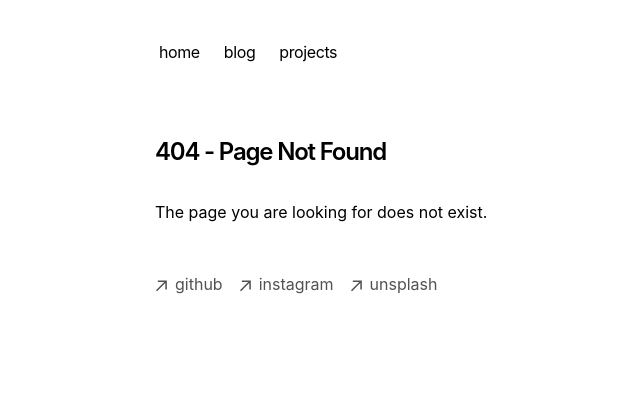
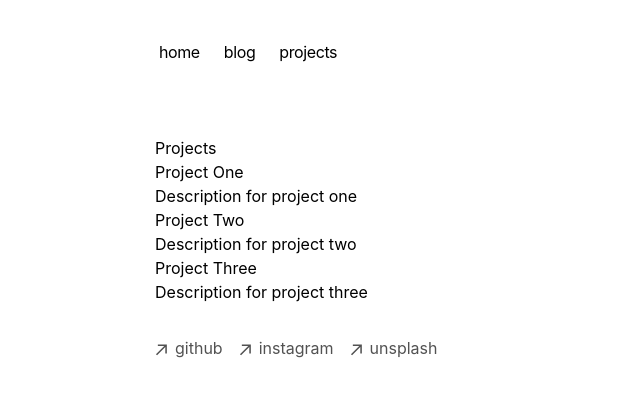
Before and after one commit to lucakursawe/lucakursawe, a Next.js app: page /projects in a window 1280 px wide. Before the commit this address had no page. Shown: the top 396 px of the page, without its empty margins (197-837 px from the left). Built offline with nearby package versions, Linux system fonts and the light colour scheme.

Commit message:
project page added

```diff
--- a/app/page.tsx
+++ b/app/page.tsx
@@ -4,7 +4,7 @@ export default function Page() {
   return (
     <section>
       <h1 className="mb-8 text-2xl font-semibold tracking-tighter">
-        lucakursawe
+        Luca Kursawe
       </h1>
       <p className="mb-4">
         {`Currently studying computer science at Rheinische Hochschule Köln in Cologne, Germany.`}
--- /dev/null
+++ b/app/projects/page.tsx
@@ -0,0 +1,25 @@
+import React from 'react';
+
+const projects = [
+    { id: 1, name: 'Project One', description: 'Description for project one' },
+    { id: 2, name: 'Project Two', description: 'Description for project two' },
+    { id: 3, name: 'Project Three', description: 'Description for project three' },
+];
+
+const ProjectsPage: React.FC = () => {
+    return (
+        <div>
+            <h1>Projects</h1>
+            <ul>
+                {projects.map((project) => (
+                    <li key={project.id}>
+                        <h2>{project.name}</h2>
+                        <p>{project.description}</p>
+                    </li>
+                ))}
+            </ul>
+        </div>
+    );
+};
+
+export default ProjectsPage;
```
Also changed, not shown: 1 other file (tests, documents, lock files or other folders).
